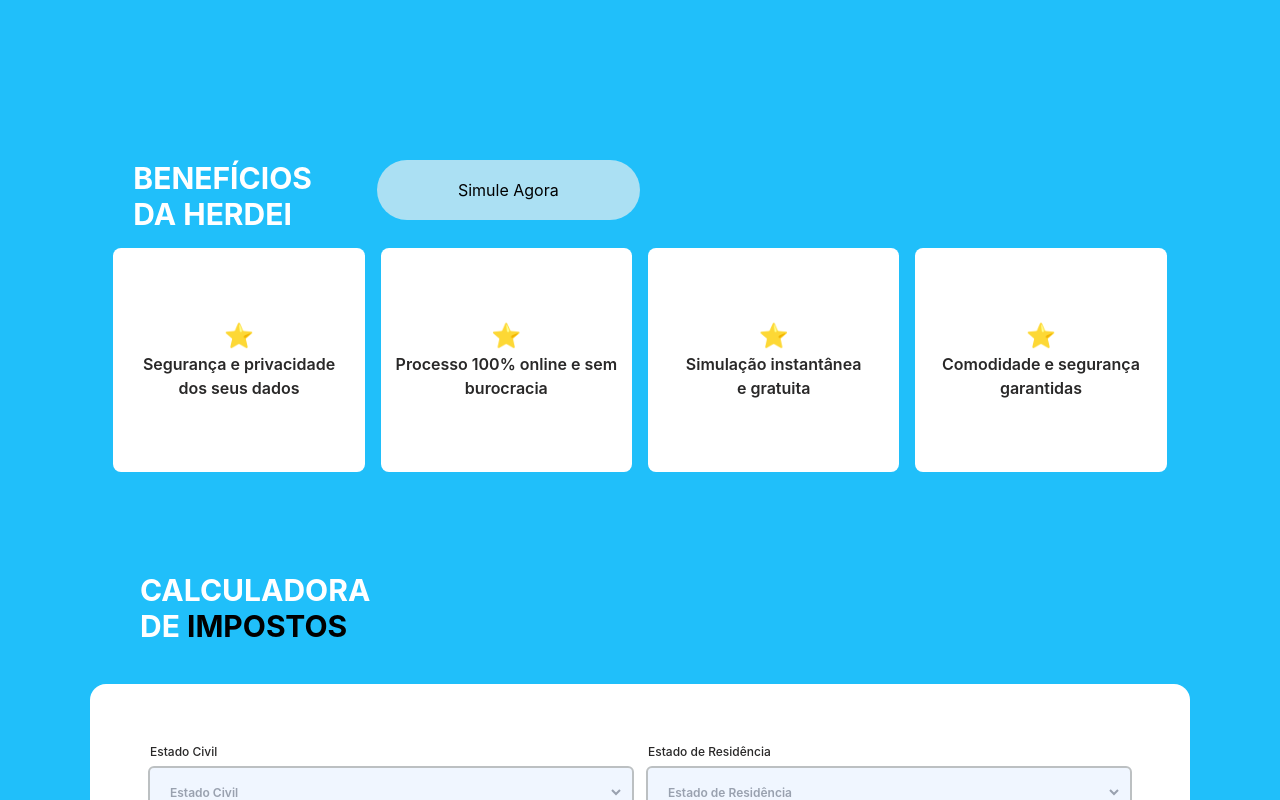
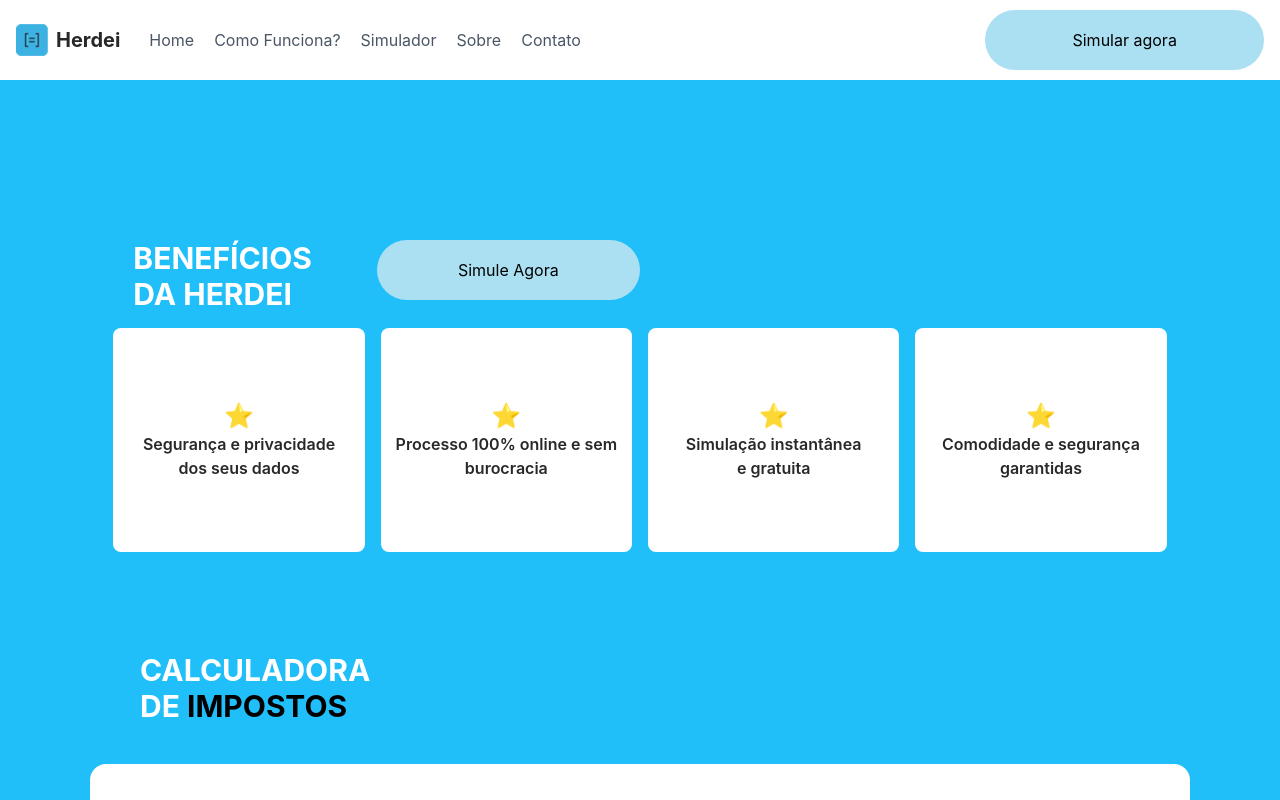
Before and after one commit to stallae/herdei-calculator, a React (Vite) app: page / in a window 1280 px wide. Shown: the top 800 px of the page. Built offline with nearby package versions, Linux system fonts and the light colour scheme.

Commit message:
feat: aff Header

```diff
--- a/src/screens/FormCalculator.jsx
+++ b/src/screens/FormCalculator.jsx
@@ -1,9 +1,11 @@
 import Calculator from "../sections/FormCalculator/Calculator.jsx";
 import Advantages from "../sections/FormCalculator/Advantages.js";
 import Footer from "../sections/Footer.tsx";
+import Header from "../sections/Header.tsx";
 const FormCalculator = () => {
     return (
         <div>
+            <Header/>
             <Advantages/>
             <Calculator/>
             <Footer/>
--- a/src/sections/Header.tsx
+++ b/src/sections/Header.tsx
@@ -0,0 +1,77 @@
+import HerdeiLogo from "../assets/HerdeiLogo.png";
+import RoundedButton from "../components/RoundedButton";
+import { useState } from "react";
+
+const Header = () => {
+    const [isMenuOpen, setIsMenuOpen] = useState(false);
+
+    return (
+        <header className="bg-white w-full shadow-sm">
+            <div className="container mx-auto px-4">
+                <div className="flex items-center justify-between h-20">
+                    <div className="flex items-center">
+                        <img src={HerdeiLogo} alt="Herdei Logo" className="h-8 w-8 mr-2"/>
+                        <span className="font-bold text-xl">Herdei</span>
+                    </div>
+
+                    <nav className="hidden md:flex items-center space-x-5 w-1/2 ml-10">
+                        <a href="/" className="text-gray-600 hover:text-gray-900">
+                            Home
+                        </a>
+                        <a href="#como-funciona" className="text-gray-600 hover:text-gray-900">
+                            Como Funciona?
+                        </a>
+                        <a href="#simulador" className="text-gray-600 hover:text-gray-900">
+                            Simulador
+                        </a>
+                        <a href="#sobre" className="text-gray-600 hover:text-gray-900">
+                            Sobre
+                        </a>
+                        <a href="#contato" className="text-gray-600 hover:text-gray-900">
+                            Contato
+                        </a>
+                    </nav>
+
+                    <div className="hidden md:flex justify-end w-1/2">
+                        <RoundedButton text="Simular agora" onClick={() => {}} />
+                    </div>
+
+                    <div className="md:hidden">
+                        <button onClick={() => setIsMenuOpen(!isMenuOpen)} className="py-2 px-4 bg-[#ABE0F3] rounded-full">
+                            <svg className="w-6 h-6" fill="none" stroke="currentColor" viewBox="0 0 24 24">
+                                <path strokeLinecap="round" strokeLinejoin="round" strokeWidth={2} d={isMenuOpen ? "M6 18L18 6M6 6l12 12" : "M4 6h16M4 12h16M4 18h16"} />
+                            </svg>
+                        </button>
+                    </div>
+                </div>
+
+                {isMenuOpen && (
+                    <div className="md:hidden">
+                        <div className="px-2 pt-2 pb-3 space-y-1 w-fit">
+                            <a href="/" className="block px-3 py-2 text-gray-600 hover:text-gray-900">
+                                Home
+                            </a>
+                            <a href="#como-funciona" className="block px-3 py-2 text-gray-600 hover:text-gray-900">
+                                Como Funciona?
+                            </a>
+                            <a href="#simulador" className="block px-3 py-2 text-gray-600 hover:text-gray-900">
+                                Simulador
+                            </a>
+                            <a href="#sobre" className="block px-3 py-2 text-gray-600 hover:text-gray-900">
+                                Sobre
+                            </a>
+                            <a href="#contato" className="block px-3 py-2 text-gray-600 hover:text-gray-900">
+                                Contato
+                            </a>
+                            <div className="px-3 py-2">
+                                <RoundedButton text="Simular agora" onClick={() => {}} />
+                            </div>
+                        </div>
+                    </div>
+                )}
+            </div>
+        </header>
+    );
+}
+
+export default Header;
--- /dev/null
+++ b/src/types/images.d.ts
@@ -0,0 +1,4 @@
+declare module "*.png" {
+    const value: string;
+    export default value;
+}
--- a/tsconfig.json
+++ b/tsconfig.json
@@ -24,6 +24,7 @@
   },
   "include": [
     "src",
+    "src/types/*.d.ts",  // Add this line
     "tailwind.config.js"
   ],
   "references": [
```
